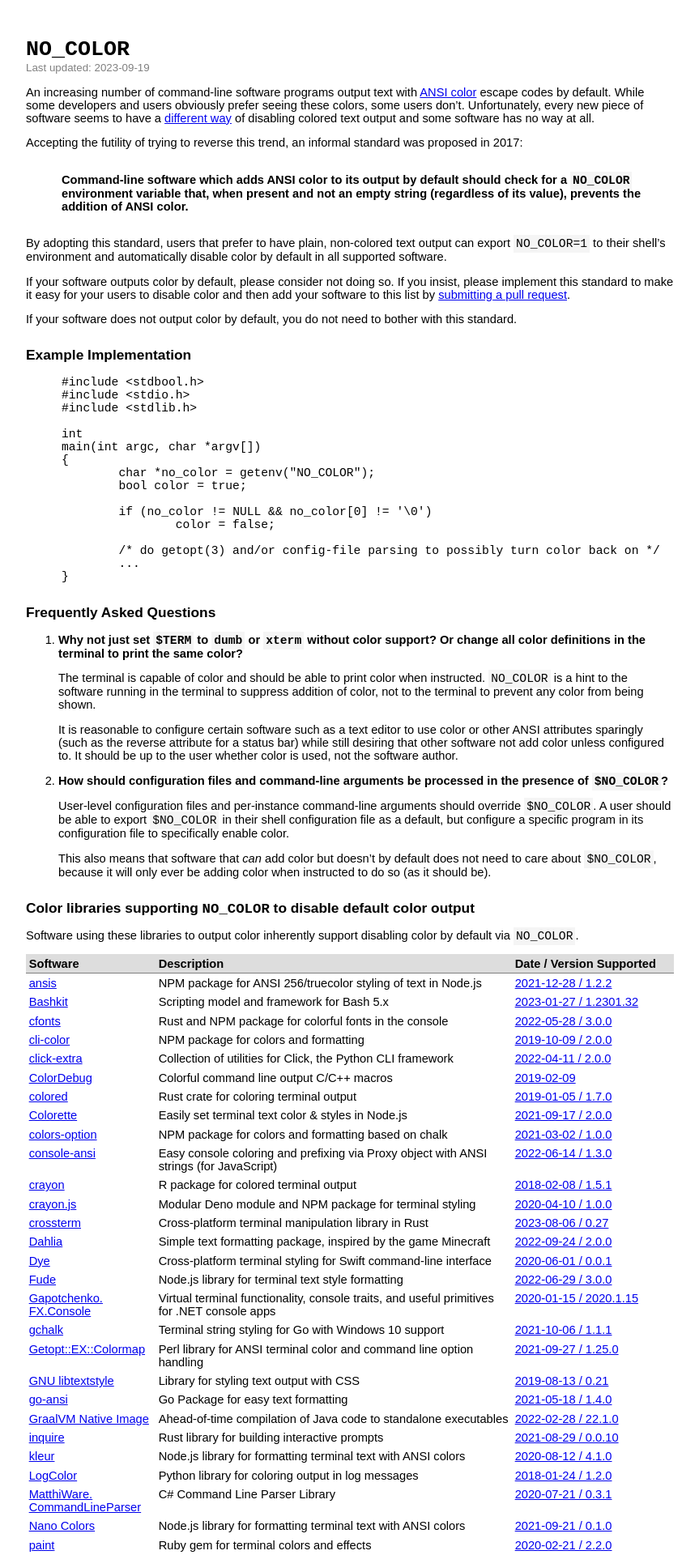
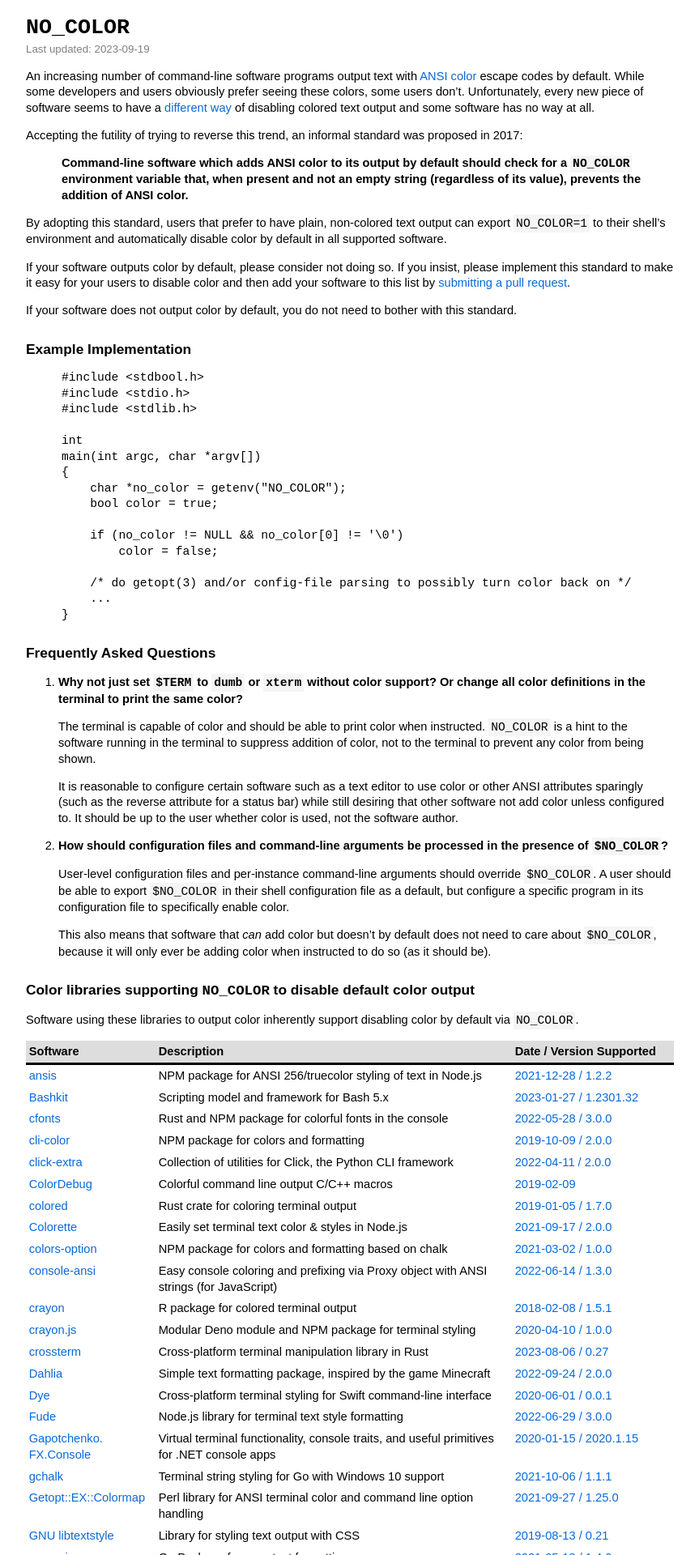
Before and after one commit to jcs/no_color, a Jekyll site: the page built from index.md, in a window 1280 px wide. Shown: the top 1920 px of the page at 81% size, without its empty margins (208-1071 px from the left). Built offline with Jekyll 4.4.1, drawn with Linux system fonts in a browser that asks for light colours; our own code applies the rules of GitHub Pages for plain Markdown files.

Commit message:
Add dark-mode support and refactor stylesheet

```diff
--- a/_layouts/default.html
+++ b/_layouts/default.html
@@ -1,15 +1,31 @@
 <!doctype html>
-<html lang="en">
+<html lang="en-US">
 <head>
 	<meta charset="utf-8">
 	<meta name="viewport" content="width=device-width, initial-scale=1.0">
 	<title>NO_COLOR: disabling ANSI color output by default</title>
 	<style>
+		* {
+			box-sizing: border-box;
+			tab-size: 4;
+		}
+		html {
+			font: 11pt/1.33 sans-serif;
+		}
 		body {
-			font-family: sans-serif;
-			font-size: 11pt;
+			margin: 1em;
 		}
 
+		/* Links */
+		a:link, a:visited {
+			color: #0969da;
+			text-decoration: none;
+		}
+		a:hover {
+			text-decoration: underline;
+		}
+
+		/* Headings */
 		h1 {
 			font-size: 20pt;
 			margin: 0;
@@ -28,22 +44,27 @@
 			font-weight: normal;
 		}
 
+		/* Centred column */
 		#wrapper {
-			margin: 3em auto;
-			width: 800px;
+			margin: 1em auto;
+			max-width: 800px;
+		}
+		#wrapper > h1:first-of-type {
+			margin-top: 0;
 		}
 
+		/* Tables */
 		table {
 			width: 100%;
-		}
-
-		th {
-			background-color: #ddd;
 		}
 
 		th, td {
 			padding: 0.25em;
 			vertical-align: top;
+		}
+		th {
+			background-color: #ddd;
+			border-bottom-style: solid;
 		}
 
 		table tr td:first-child {
@@ -65,15 +86,45 @@
 			padding: 3px;
 		}
 
+		/* Insets */
 		blockquote, pre {
 			margin-left: 3em;
 			overflow: auto;
 		}
 
-		@media only screen and (max-width: 800px) {
-			#wrapper {
-				margin: 1em;
-				width: auto;
+		blockquote > p {
+			margin: 0;
+		}
+
+		blockquote > p:not(:last-child) {
+			margin-bottom: 1em;
+		}
+
+		/* Smartphone-size viewports */
+		@media (max-width: 600px) {
+			ol, ul {
+				padding-left: 1em;
+			}
+			blockquote, pre {
+				margin-left: 1.5em;
+			}
+		}
+
+		/* Dark mode */
+		@media (prefers-color-scheme: dark) {
+			:root {
+				background-color: #0d1117;
+				color: #e6edf3;
+			}
+			a:link, a:visited {
+				color: #2f81f7;
+			}
+			th {
+				background-color: #161b22;
+				border-color: #30363d;
+			}
+			td code, p code {
+				background-color: rgba(110, 118, 129, 0.3);
 			}
 		}
 	</style>
```
